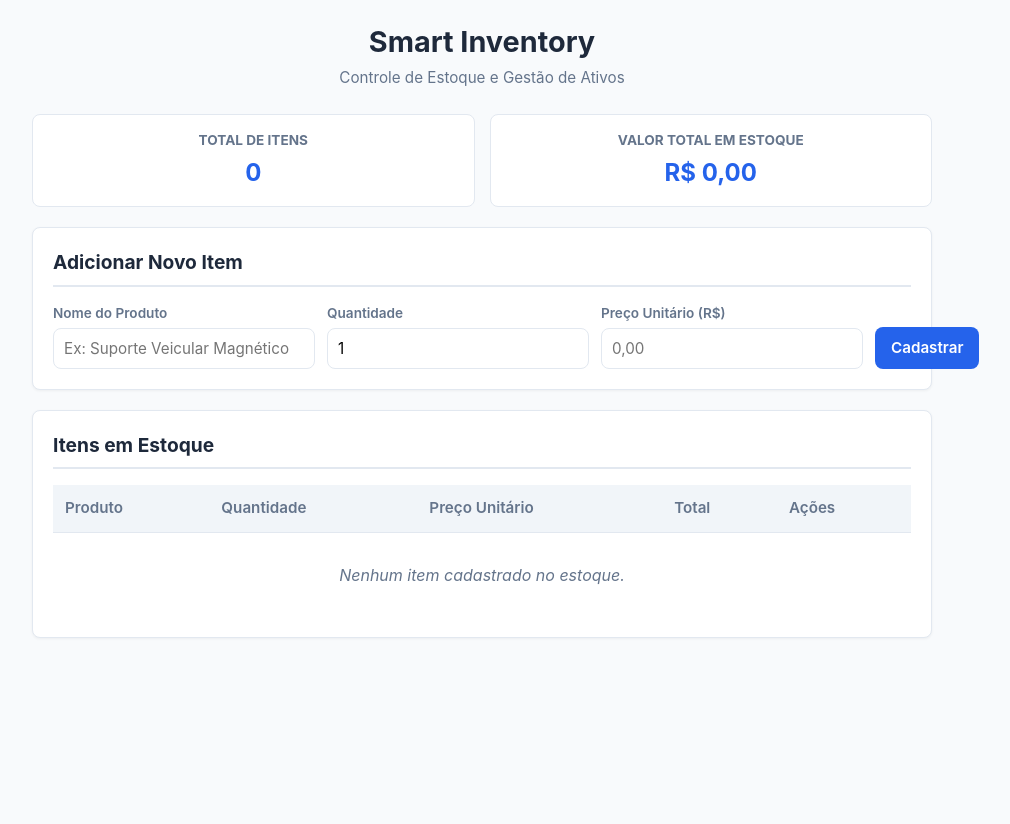
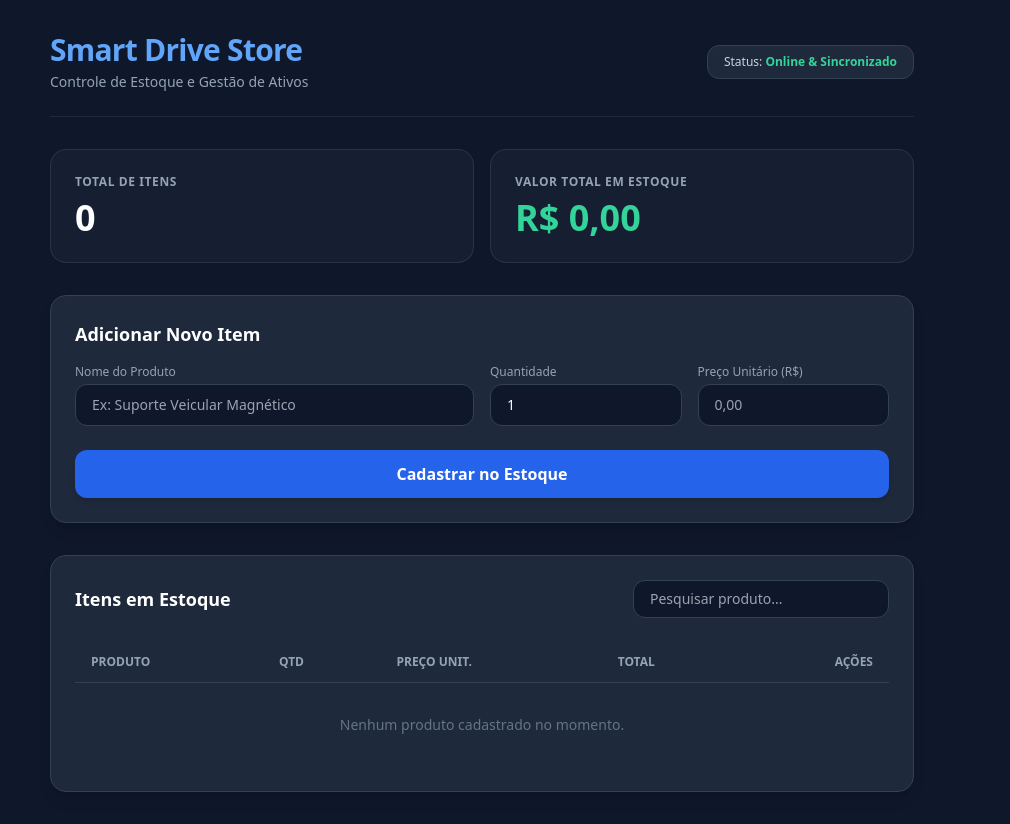
Before and after one commit to josefirmino6637-bit/Controle-de-estoque, a plain HTML site: page index.html in a window 1280 px wide. Shown: the whole page, without its empty margins (158-1168 px from the left). Before the commit the page ends 800 px from the top, so only its background shows below. Drawn offline with nearby package versions, Linux system fonts and the light colour scheme.

Commit message:
Update index.html

```diff
--- a/index.html
+++ b/index.html
@@ -3,340 +3,157 @@
 <head>
     <meta charset="UTF-8">
     <meta name="viewport" content="width=device-width, initial-scale=1.0">
-    <title>Smart Inventory - Sistema de Controle de Estoque</title>
-    <style>
-        :root {
-            --bg-color: #f8fafc;
-            --card-bg: #ffffff;
-            --text-main: #1e293b;
-            --text-muted: #64748b;
-            --primary: #2563eb;
-            --primary-hover: #1d4ed8;
-            --danger: #dc2626;
-            --danger-hover: #b91c1c;
-            --border: #e2e8f0;
-            --radius: 8px;
-        }
+    <title>Smart Drive Store - Controle de Estoque</title>
+    <script src="https://cdn.tailwindcss.com"></script>
+</head>
+<body class="bg-slate-900 text-slate-100 min-h-screen font-sans antialiased">
 
-        * {
-            box-sizing: border-box;
-            margin: 0;
-            padding: 0;
-            font-family: -apple-system, BlinkMacSystemFont, "Segoe UI", Roboto, Helvetica, Arial, sans-serif;
-        }
-
-        body {
-            background-color: var(--bg-color);
-            color: var(--text-main);
-            padding: 20px;
-            line-height: 1.5;
-        }
-
-        .container {
-            max-width: 900px;
-            margin: 0 auto;
-        }
-
-        header {
-            margin-bottom: 24px;
-            text-align: center;
-        }
-
-        header h1 {
-            font-size: 1.8rem;
-            color: var(--text-main);
-            margin-bottom: 4px;
-        }
-
-        header p {
-            color: var(--text-muted);
-            font-size: 0.95rem;
-        }
-
-        .card {
-            background-color: var(--card-bg);
-            border: 1px solid var(--border);
-            border-radius: var(--radius);
-            padding: 20px;
-            margin-bottom: 20px;
-            box-shadow: 0 1px 3px rgba(0, 0, 0, 0.05);
-        }
-
-        .card h2 {
-            font-size: 1.2rem;
-            margin-bottom: 16px;
-            color: var(--text-main);
-            border-bottom: 2px solid var(--border);
-            padding-bottom: 8px;
-        }
-
-        .form-grid {
-            display: grid;
-            grid-template-columns: 2fr 1fr 1fr auto;
-            gap: 12px;
-            align-items: end;
-        }
-
-        @media (max-width: 768px) {
-            .form-grid {
-                grid-template-columns: 1fr;
-            }
-        }
-
-        .form-group {
-            display: flex;
-            flex-direction: column;
-        }
-
-        .form-group label {
-            font-size: 0.85rem;
-            font-weight: 600;
-            margin-bottom: 4px;
-            color: var(--text-muted);
-        }
-
-        .form-group input {
-            padding: 10px;
-            border: 1px solid var(--border);
-            border-radius: var(--radius);
-            font-size: 0.95rem;
-            outline: none;
-            transition: border-color 0.2s;
-        }
-
-        .form-group input:focus {
-            border-color: var(--primary);
-        }
-
-        button {
-            background-color: var(--primary);
-            color: white;
-            border: none;
-            padding: 10px 16px;
-            font-size: 0.95rem;
-            font-weight: 600;
-            border-radius: var(--radius);
-            cursor: pointer;
-            transition: background-color 0.2s;
-            height: 42px;
-        }
-
-        button:hover {
-            background-color: var(--primary-hover);
-        }
-
-        .stats-grid {
-            display: grid;
-            grid-template-columns: repeat(auto-fit, minmax(200px, 1fr));
-            gap: 15px;
-            margin-bottom: 20px;
-        }
-
-        .stat-card {
-            background-color: var(--card-bg);
-            border: 1px solid var(--border);
-            border-radius: var(--radius);
-            padding: 15px;
-            text-align: center;
-        }
-
-        .stat-card h3 {
-            font-size: 0.85rem;
-            color: var(--text-muted);
-            margin-bottom: 5px;
-            text-transform: uppercase;
-        }
-
-        .stat-card p {
-            font-size: 1.5rem;
-            font-weight: bold;
-            color: var(--primary);
-        }
-
-        .table-responsive {
-            overflow-x: auto;
-        }
-
-        table {
-            width: 100%;
-            border-collapse: collapse;
-            text-align: left;
-            font-size: 0.95rem;
-        }
-
-        th, td {
-            padding: 12px;
-            border-bottom: 1px solid var(--border);
-        }
-
-        th {
-            background-color: #f1f5f9;
-            color: var(--text-muted);
-            font-weight: 600;
-        }
-
-        tr:hover {
-            background-color: #f8fafc;
-        }
-
-        .btn-danger {
-            background-color: var(--danger);
-            padding: 6px 10px;
-            font-size: 0.85rem;
-            height: auto;
-        }
-
-        .btn-danger:hover {
-            background-color: var(--danger-hover);
-        }
-
-        .empty-state {
-            text-align: center;
-            padding: 30px;
-            color: var(--text-muted);
-            font-style: italic;
-        }
-    </style>
-</head>
-<body>
-
-    <div class="container">
-        <header>
-            <h1>Smart Inventory</h1>
-            <p>Controle de Estoque e Gestão de Ativos</p>
+    <div class="max-w-4xl mx-auto px-4 py-8">
+        <!-- Cabeçalho -->
+        <header class="flex flex-col md:flex-row justify-between items-center mb-8 border-b border-slate-800 pb-6">
+            <div>
+                <h1 class="text-3xl font-black tracking-tight text-blue-400">Smart Drive Store</h1>
+                <p class="text-sm text-slate-400 mt-1">Controle de Estoque e Gestão de Ativos</p>
+            </div>
+            <div class="mt-4 md:mt-0 bg-slate-800 px-4 py-2 rounded-xl border border-slate-700 text-xs text-slate-300">
+                Status: <span class="text-emerald-400 font-semibold">Online & Sincronizado</span>
+            </div>
         </header>
 
-        <!-- Indicadores Resumo -->
-        <div class="stats-grid">
-            <div class="stat-card">
-                <h3>Total de Itens</h3>
-                <p id="totalItems">0</p>
+        <!-- Cards de Resumo -->
+        <div class="grid grid-cols-1 md:grid-cols-2 gap-4 mb-8">
+            <div class="bg-slate-800/50 border border-slate-700/60 p-6 rounded-2xl shadow-sm">
+                <p class="text-xs font-semibold tracking-wider text-slate-400 uppercase">Total de Itens</p>
+                <p id="totalItens" class="text-4xl font-extrabold text-white mt-2">0</p>
             </div>
-            <div class="stat-card">
-                <h3>Valor Total em Estoque</h3>
-                <p id="totalValue">R$ 0,00</p>
+            <div class="bg-slate-800/50 border border-slate-700/60 p-6 rounded-2xl shadow-sm">
+                <p class="text-xs font-semibold tracking-wider text-slate-400 uppercase">Valor Total em Estoque</p>
+                <p id="valorTotal" class="text-4xl font-extrabold text-emerald-400 mt-2">R$ 0,00</p>
             </div>
         </div>
 
         <!-- Formulário de Cadastro -->
-        <div class="card">
-            <h2>Adicionar Novo Item</h2>
-            <form id="itemForm" class="form-grid">
-                <div class="form-group">
-                    <label for="name">Nome do Produto</label>
-                    <input type="text" id="name" placeholder="Ex: Suporte Veicular Magnético" required>
+        <div class="bg-slate-800 border border-slate-700 p-6 rounded-2xl shadow-lg mb-8">
+            <h2 class="text-lg font-bold text-white mb-4">Adicionar Novo Item</h2>
+            <form id="produtoForm" class="grid grid-cols-1 md:grid-cols-4 gap-4">
+                <div class="md:col-span-2">
+                    <label class="block text-xs font-medium text-slate-400 mb-1">Nome do Produto</label>
+                    <input type="text" id="nome" required placeholder="Ex: Suporte Veicular Magnético" class="w-full bg-slate-900 border border-slate-700 rounded-xl px-4 py-2.5 text-white text-sm focus:outline-none focus:border-blue-500">
                 </div>
-                <div class="form-group">
-                    <label for="quantity">Quantidade</label>
-                    <input type="number" id="quantity" min="1" value="1" required>
+                <div>
+                    <label class="block text-xs font-medium text-slate-400 mb-1">Quantidade</label>
+                    <input type="number" id="quantidade" min="1" value="1" required class="w-full bg-slate-900 border border-slate-700 rounded-xl px-4 py-2.5 text-white text-sm focus:outline-none focus:border-blue-500">
                 </div>
-                <div class="form-group">
-                    <label for="price">Preço Unitário (R$)</label>
-                    <input type="number" id="price" step="0.01" min="0" placeholder="0,00" required>
+                <div>
+                    <label class="block text-xs font-medium text-slate-400 mb-1">Preço Unitário (R$)</label>
+                    <input type="number" id="preco" step="0.01" min="0" placeholder="0,00" required class="w-full bg-slate-900 border border-slate-700 rounded-xl px-4 py-2.5 text-white text-sm focus:outline-none focus:border-blue-500">
                 </div>
-                <button type="submit">Cadastrar</button>
+                <div class="md:col-span-4 mt-2">
+                    <button type="submit" class="w-full bg-blue-600 hover:bg-blue-500 text-white font-semibold py-3 px-4 rounded-xl transition duration-200 shadow-md">
+                        Cadastrar no Estoque
+                    </button>
+                </div>
             </form>
         </div>
 
-        <!-- Lista de Produtos -->
-        <div class="card">
-            <h2>Itens em Estoque</h2>
-            <div class="table-responsive">
-                <table id="inventoryTable">
+        <!-- Seção de Listagem e Filtros -->
+        <div class="bg-slate-800 border border-slate-700 p-6 rounded-2xl shadow-lg">
+            <div class="flex flex-col md:flex-row justify-between items-center mb-6 gap-4">
+                <h2 class="text-lg font-bold text-white">Itens em Estoque</h2>
+                <input type="text" id="busca" placeholder="Pesquisar produto..." class="w-full md:w-64 bg-slate-900 border border-slate-700 rounded-xl px-4 py-2 text-sm text-white focus:outline-none focus:border-blue-500">
+            </div>
+
+            <div class="overflow-x-auto">
+                <table class="w-full text-left border-collapse">
                     <thead>
-                        <tr>
-                            <th>Produto</th>
-                            <th>Quantidade</th>
-                            <th>Preço Unitário</th>
-                            <th>Total</th>
-                            <th>Ações</th>
+                        <tr class="border-b border-slate-700 text-xs text-slate-400 uppercase">
+                            <th class="py-3 px-4">Produto</th>
+                            <th class="py-3 px-4">Qtd</th>
+                            <th class="py-3 px-4">Preço Unit.</th>
+                            <th class="py-3 px-4">Total</th>
+                            <th class="py-3 px-4 text-right">Ações</th>
                         </tr>
                     </thead>
-                    <tbody id="tableBody">
-                        <!-- Preenchido via JavaScript -->
+                    <tbody id="tabelaProdutos" class="divide-y divide-slate-700/50 text-sm">
+                        <!-- Os produtos entram aqui dinamicamente -->
                     </tbody>
                 </table>
+                <div id="vazio" class="text-center py-8 text-slate-500 text-sm">
+                    Nenhum produto cadastrado no momento.
+                </div>
             </div>
-            <div id="emptyState" class="empty-state">Nenhum item cadastrado no estoque.</div>
         </div>
     </div>
 
     <script>
-        const form = document.getElementById('itemForm');
-        const nameInput = document.getElementById('name');
-        const quantityInput = document.getElementById('quantity');
-        const priceInput = document.getElementById('price');
-        const tableBody = document.getElementById('tableBody');
-        const emptyState = document.getElementById('emptyState');
-        const totalItemsEl = document.getElementById('totalItems');
-        const totalValueEl = document.getElementById('totalValue');
+        let produtos = JSON.parse(localStorage.getItem('smart_drive_estoque')) || [];
 
-        let inventory = JSON.parse(localStorage.getItem('smart_inventory')) || [];
+        const form = document.getElementById('produtoForm');
+        const tabela = document.getElementById('tabelaProdutos');
+        const totalItensEl = document.getElementById('totalItens');
+        const valorTotalEl = document.getElementById('valorTotal');
+        const vazioEl = document.getElementById('vazio');
+        const buscaInput = document.getElementById('busca');
 
-        function saveAndRender() {
-            localStorage.setItem('smart_inventory', JSON.stringify(inventory));
-            renderTable();
-            updateStats();
+        function salvarEAtualizar() {
+            localStorage.setItem('smart_drive_estoque', JSON.stringify(produtos));
+            renderizar();
         }
 
-        form.addEventListener('submit', function(e) {
+        form.addEventListener('submit', (e) => {
             e.preventDefault();
+            const nome = document.getElementById('nome').value;
+            const quantidade = parseInt(document.getElementById('quantidade').value);
+            const preco = parseFloat(document.getElementById('preco').value);
 
-            const newItem = {
-                id: Date.now(),
-                name: nameInput.value.trim(),
-                quantity: parseInt(quantityInput.value),
-                price: parseFloat(priceInput.value)
-            };
-
-            inventory.push(newItem);
+            produtos.push({ id: Date.now(), nome, quantidade, preco });
             form.reset();
-            quantityInput.value = '1';
-            saveAndRender();
+            document.getElementById('quantidade').value = 1;
+            salvarEAtualizar();
         });
 
-        function deleteItem(id) {
-            inventory = inventory.filter(item => item.id !== id);
-            saveAndRender();
+        function deletar(id) {
+            produtos = produtos.filter(p => p.id !== id);
+            salvarEAtualizar();
         }
 
-        function renderTable() {
-            tableBody.innerHTML = '';
+        function renderizar() {
+            tabela.innerHTML = '';
+            const termoBusca = buscaInput.value.toLowerCase();
+            const filtrados = produtos.filter(p => p.nome.toLowerCase().includes(termoBusca));
 
-            if (inventory.length === 0) {
-                emptyState.style.display = 'block';
-                return;
+            if (filtrados.length === 0) {
+                vazioEl.classList.remove('hidden');
             } else {
-                emptyState.style.display = 'none';
+                vazioEl.classList.add('hidden');
             }
 
-            inventory.forEach(item => {
-                const totalItemPrice = item.quantity * item.price;
+            let totalQtd = 0;
+            let totalVal = 0;
+
+            filtrados.forEach(p => {
+                totalQtd += p.quantidade;
+                totalVal += (p.quantidade * p.preco);
+
                 const tr = document.createElement('tr');
-
                 tr.innerHTML = `
-                    <td><strong>${item.name}</strong></td>
-                    <td>${item.quantity}</td>
-                    <td>R$ ${item.price.toFixed(2).replace('.', ',')}</td>
-                    <td>R$ ${totalItemPrice.toFixed(2).replace('.', ',')}</td>
-                    <td>
-                        <button class="btn-danger" onclick="deleteItem(${item.id})">Excluir</button>
+                    <td class="py-3.5 px-4 font-medium text-white">${p.nome}</td>
+                    <td class="py-3.5 px-4 text-slate-300">${p.quantidade}</td>
+                    <td class="py-3.5 px-4 text-slate-300">R$ ${p.preco.toFixed(2).replace('.', ',')}</td>
+                    <td class="py-3.5 px-4 text-slate-300 font-semibold">R$ ${(p.quantidade * p.preco).toFixed(2).replace('.', ',')}</td>
+                    <td class="py-3.5 px-4 text-right">
+                        <button onclick="deletar(${p.id})" class="text-rose-400 hover:text-rose-300 text-xs font-medium bg-rose-500/10 hover:bg-rose-500/20 px-3 py-1.5 rounded-lg transition">Excluir</button>
                     </td>
                 `;
-                tableBody.appendChild(tr);
+                tabela.appendChild(tr);
             });
+
+            totalItensEl.textContent = totalQtd;
+            valorTotalEl.textContent = `R$ ${totalVal.toFixed(2).replace('.', ',')}`;
         }
 
-        function updateStats() {
-            const totalItems = inventory.reduce((sum, item) => sum + item.quantity, 0);
-            const totalValue = inventory.reduce((sum, item) => sum + (item.quantity * item.price), 0);
-
-            totalItemsEl.textContent = totalItems;
-            totalValueEl.textContent = `R$ ${totalValue.toFixed(2).replace('.', ',')}`;
-        }
-
-        renderTable();
-        updateStats();
+        buscaInput.addEventListener('input', renderizar);
+        renderizar();
     </script>
 </body>
 </html>
```
